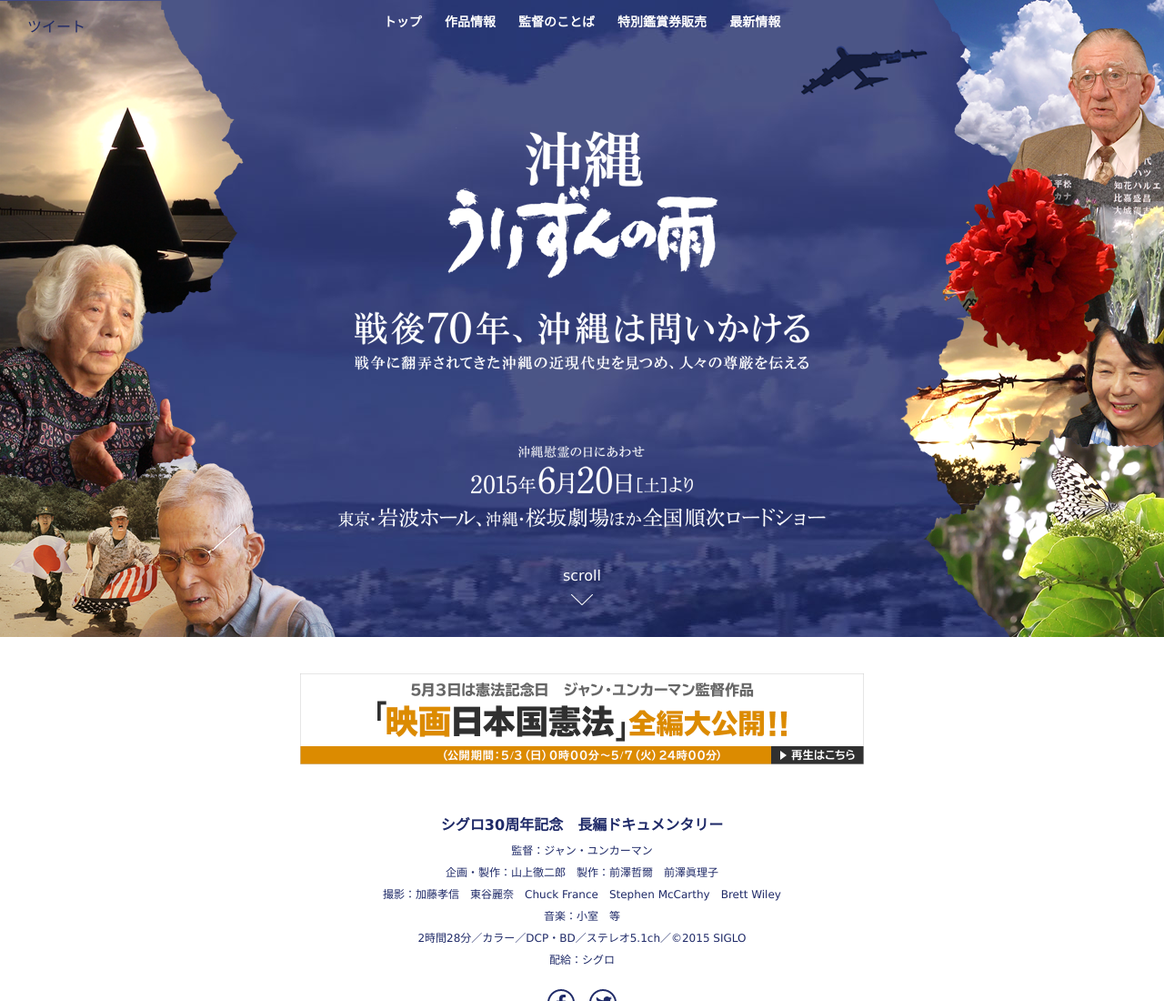
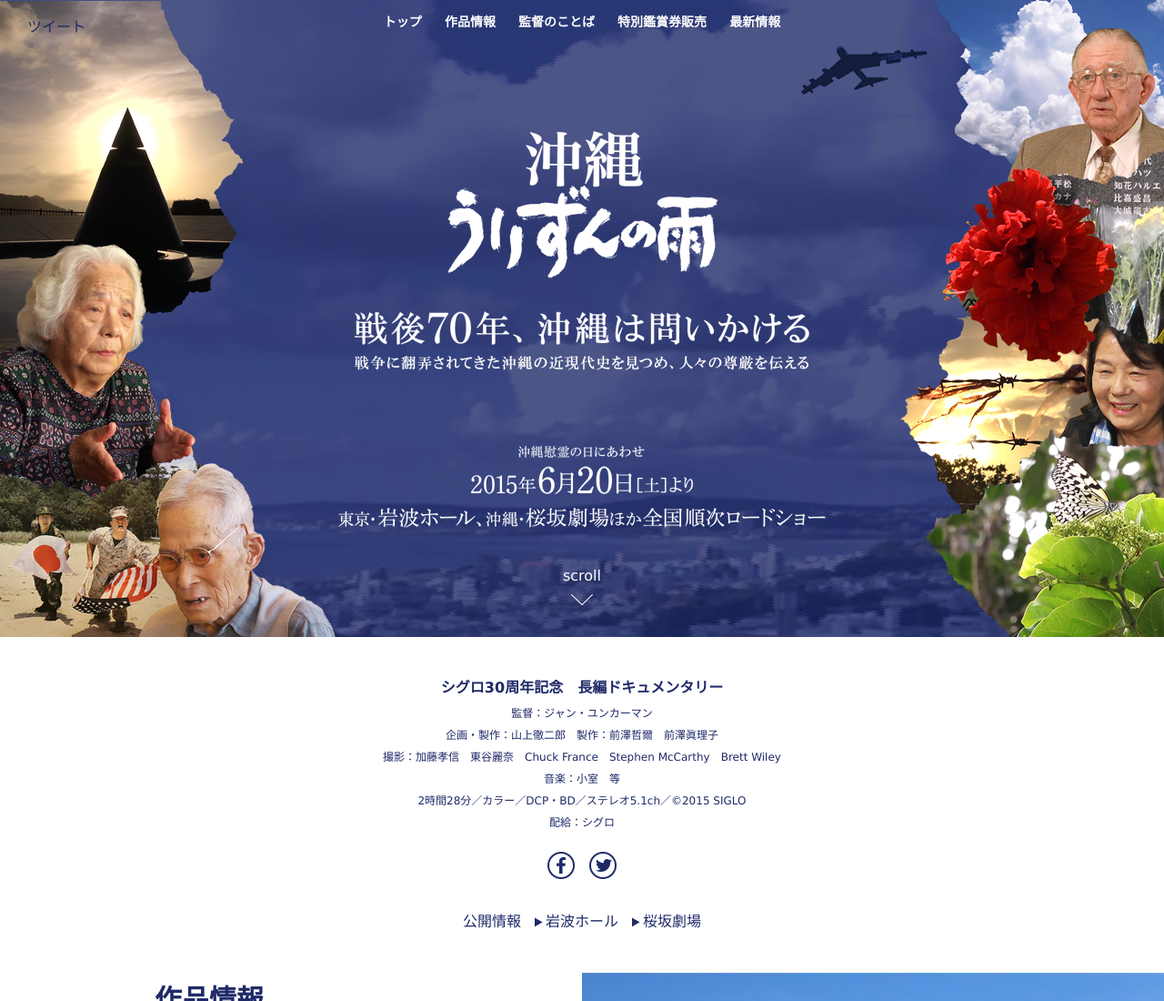
Before and after one commit to shibe97/urizun, a website: page index.html in a window 1280 px wide. Shown: the top 1100 px of the page at 91% size. Drawn offline with Linux system fonts and the light colour scheme.

Commit message:
バナー削除

```diff
--- a/assets/scss/pc.scss
+++ b/assets/scss/pc.scss
@@ -21,6 +21,7 @@
     width: 100%;
     z-index: 100;
     -moz-transition: background-color 0.2s linear;
+    -webkit-transition: background-color 0.2s linear;
 
     &.scroll {
         background-color: #fff;
--- a/index.html
+++ b/index.html
@@ -54,9 +54,6 @@
                 </div>
             </section>
             <img id="Top2" class="MainImg" src="assets/images/bg_okinawa_05_2x.jpg" alt="">
-            <div class="Bnr">
-                <a href="https://youtu.be/N1gQtnDvMfM" target="kenpo"><img class="Bnr__kenpo" src="assets/images/bnr_kenpo_01_2x.png" alt="5月3日は憲法記念日　ジャン・ユンカーマン監督作品　「映画日本国憲法」全編大公開!!（公開期間:5/3(日)0時00分〜5/7(火)24時00分）"></a>
-            </div>
             <section class="Production">
                 <h1 class="Production__title">シグロ30周年記念　長編ドキュメンタリー</h1>
                 <ul class="Production__info">
```
Also changed, not shown: assets/css/pc.css.
